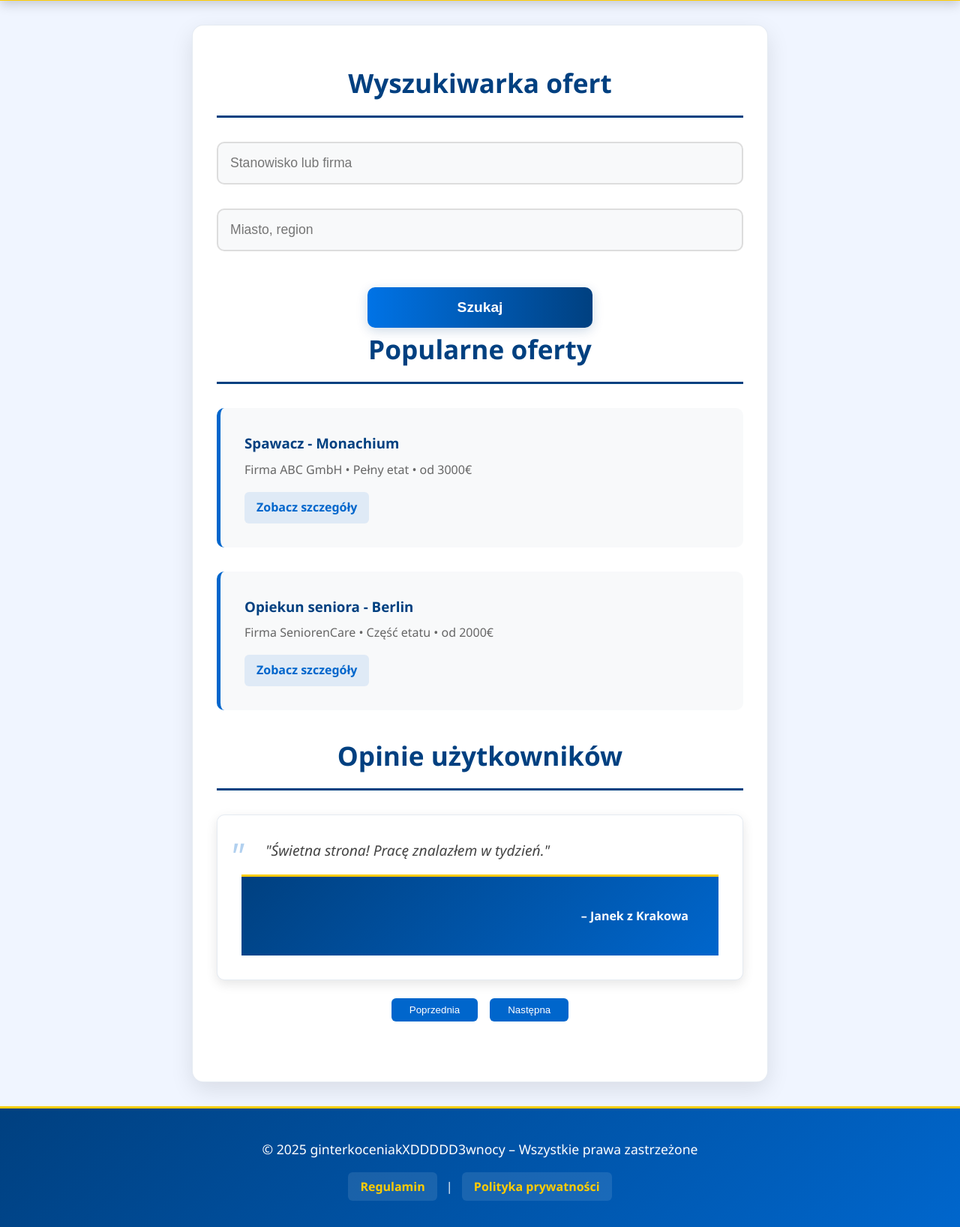
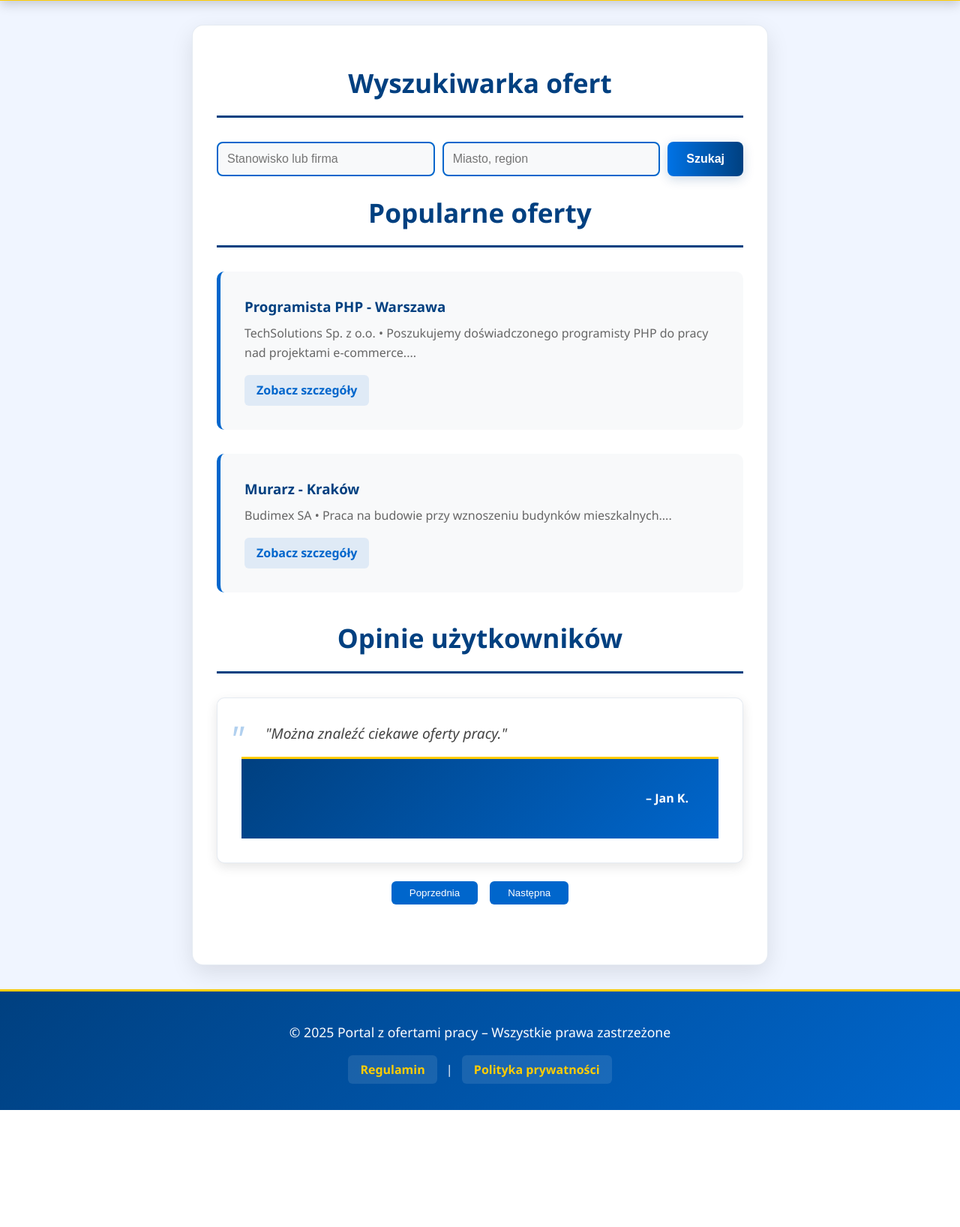
Before and after one commit to GGTeacherOP/deutsch_Koceniak_Ginter, a PHP site: page / in a window 1280 px wide. Shown: the part 269-1905 px from the top of the page at 75% size. After the commit the page ends 1749 px from the top, so only its background shows below. Run offline with PHP 8.4, Linux system fonts and the light colour scheme; data comes from the database, SQL or seed files in the repository.

Commit message:
skrypt index

```diff
--- a/index.php
+++ b/index.php
@@ -1,3 +1,40 @@
+<?php
+require_once 'config.php';
+
+// Pobierz 2 losowe oferty
+$popularne_oferty = [];
+try {
+    $stmt = $conn->prepare("SELECT o.id, o.tytul, o.firma, o.lokalizacja, o.opis
+                           FROM oferty o
+                           ORDER BY RAND() LIMIT 2");
+    $stmt->execute();
+    $result = $stmt->get_result();
+
+    while ($row = $result->fetch_assoc()) {
+        $popularne_oferty[] = $row;
+    }
+} catch (Exception $e) {
+    die("Wystąpił błąd: " . $e->getMessage());
+}
+
+// Pobierz opinie
+$opinie = [];
+try {
+    $stmt = $conn->prepare("SELECT o.tresc, u.imie, u.nazwisko
+                           FROM opinie o
+                           JOIN uzytkownicy u ON o.id_uzytkownika = u.id
+                           ORDER BY o.data_dodania DESC LIMIT 3");
+    $stmt->execute();
+    $result = $stmt->get_result();
+
+    while ($row = $result->fetch_assoc()) {
+        $opinie[] = $row;
+    }
+} catch (Exception $e) {
+    die("Wystąpił błąd: " . $e->getMessage());
+}
+?>
+
 <!DOCTYPE html>
 <html lang="pl">
 <head>
@@ -5,6 +42,20 @@
     <meta name="viewport" content="width=device-width, initial-scale=1.0">
     <title>Portal z ofertami pracy w Niemczech</title>
     <link rel="stylesheet" href="styleindex.css">
+    <script>
+    function submitSearch() {
+        const keyword = document.getElementById('search-keyword').value;
+        const location = document.getElementById('search-location').value;
+
+        // Przekieruj tylko jeśli któryś z filtrów jest wypełniony
+        if (keyword || location) {
+            window.location.href = `lista_ofert.php?keyword=${encodeURIComponent(keyword)}&location=${encodeURIComponent(location)}`;
+        } else {
+            // Jeśli żaden filtr nie jest wypełniony, pokaż wszystkie oferty
+            window.location.href = 'lista_ofert.php';
+        }
+    }
+    </script>
 </head>
 <body>
 
@@ -27,43 +78,34 @@
     <!-- Wyszukiwarka ofert -->
     <section id="wyszukiwarka">
         <h2>Wyszukiwarka ofert</h2>
-        <form action="lista_ofert.php" method="GET">
-            <input type="text" name="keyword" placeholder="Stanowisko lub firma">
-            <input type="text" name="location" placeholder="Miasto, region">
-            <button type="submit">Szukaj</button>
-        </form>
+        <div class="search-form">
+            <input type="text" id="search-keyword" placeholder="Stanowisko lub firma">
+            <input type="text" id="search-location" placeholder="Miasto, region">
+            <button onclick="submitSearch()">Szukaj</button>
+        </div>
     </section>
 
     <!-- Popularne oferty -->
     <section id="popularne-oferty">
         <h2>Popularne oferty</h2>
+        <?php foreach ($popularne_oferty as $oferta): ?>
             <div class="oferta">
-            <h3>Spawacz - Monachium</h3>
-            <p>Firma ABC GmbH • Pełny etat • od 3000€</p>
-            <a href="oferta_szczegoly.php?id=1">Zobacz szczegóły</a>
+                <h3><?= htmlspecialchars($oferta['tytul']) ?> - <?= htmlspecialchars($oferta['lokalizacja']) ?></h3>
+                <p><?= htmlspecialchars($oferta['firma']) ?> • <?= htmlspecialchars(substr($oferta['opis'], 0, 100)) ?>...</p>
+                <a href="oferta_szczegoly.php?id=<?= $oferta['id'] ?>">Zobacz szczegóły</a>
             </div>
-        <div class="oferta">
-            <h3>Opiekun seniora - Berlin</h3>
-            <p>Firma SeniorenCare • Część etatu • od 2000€</p>
-            <a href="oferta_szczegoly.php?id=2">Zobacz szczegóły</a>
-        </div>
+        <?php endforeach; ?>
     </section>
 
     <section id="opinie">
         <h2>Opinie użytkowników</h2>
         <div class="slider-container">
-        <div class="opinia aktywna">
-            <blockquote>"Świetna strona! Pracę znalazłem w tydzień."</blockquote>
-            <footer>– Janek z Krakowa</footer>
+            <?php foreach ($opinie as $index => $opinia): ?>
+                <div class="opinia <?= $index === 0 ? 'aktywna' : '' ?>">
+                    <blockquote>"<?= htmlspecialchars($opinia['tresc']) ?>"</blockquote>
+                    <footer>– <?= htmlspecialchars($opinia['imie'] . ' ' . substr($opinia['nazwisko'], 0, 1)) ?>.</footer>
                 </div>
-        <div class="opinia">
-            <blockquote>"Prosta obsługa, dobre oferty, polecam!"</blockquote>
-            <footer>– Kasia z Wrocławia</footer>
-        </div>
-        <div class="opinia">
-            <blockquote>"Dzięki tej stronie zacząłem pracę w Monachium!"</blockquote>
-            <footer>– Marek z Gdańska</footer>
-        </div>
+            <?php endforeach; ?>
             <div class="slider-nav">
                 <button id="poprzednia">Poprzednia</button>
                 <button id="nastepna">Następna</button>
@@ -73,10 +115,39 @@
 </main>
 
 <footer>
-    <p>&copy; 2025 ginterkoceniakXDDDDD3wnocy – Wszystkie prawa zastrzeżone</p>
+    <p>&copy; 2025 Portal z ofertami pracy – Wszystkie prawa zastrzeżone</p>
     <a href="regulamin.php">Regulamin</a> | <a href="polityka_prywatnosci.php">Polityka prywatności</a>
 </footer>
-<script src="skrypty.js"></script>
+
+<script>
+// Skrypt do obsługi slidera opinii
+document.addEventListener('DOMContentLoaded', function() {
+    const opinie = document.querySelectorAll('.opinia');
+    let currentIndex = 0;
+
+    function showOpinion(index) {
+        opinie.forEach(opinia => opinia.classList.remove('aktywna'));
+        opinie[index].classList.add('aktywna');
+        currentIndex = index;
+    }
+
+    document.getElementById('nastepna').addEventListener('click', function() {
+        const nextIndex = (currentIndex + 1) % opinie.length;
+        showOpinion(nextIndex);
+    });
+
+    document.getElementById('poprzednia').addEventListener('click', function() {
+        const prevIndex = (currentIndex - 1 + opinie.length) % opinie.length;
+        showOpinion(prevIndex);
+    });
+
+    // Automatyczne przewijanie co 5 sekund
+    setInterval(function() {
+        const nextIndex = (currentIndex + 1) % opinie.length;
+        showOpinion(nextIndex);
+    }, 5000);
+});
+</script>
 
 </body>
 </html>
--- a/styleindex.css
+++ b/styleindex.css
@@ -420,3 +420,47 @@ footer a:hover {
     background-color: rgba(255, 255, 255, 0.2);
     transform: translateY(-2px);
 }
+/* Dodatkowe style dla przycisku Szukaj */
+        .search-form {
+            display: flex;
+            gap: 10px;
+            margin-bottom: 20px;
+        }
+
+        .search-form input {
+            flex: 1;
+            padding: 12px;
+            border: 2px solid #0066cc;
+            border-radius: 8px;
+            font-size: 16px;
+            transition: all 0.3s ease;
+        }
+
+        .search-form input:focus {
+            outline: none;
+            border-color: #004080;
+            box-shadow: 0 0 0 3px rgba(0, 102, 204, 0.2);
+        }
+
+        .search-form button {
+            background: linear-gradient(to right, #0073e6, #004080);
+            color: white;
+            border: none;
+            border-radius: 8px;
+            padding: 0 25px;
+            font-size: 16px;
+            font-weight: 600;
+            cursor: pointer;
+            transition: all 0.3s ease;
+            box-shadow: 0 4px 15px rgba(0, 64, 128, 0.2);
+        }
+
+        .search-form button:hover {
+            background: linear-gradient(to right, #0066cc, #003366);
+            transform: translateY(-2px);
+            box-shadow: 0 6px 20px rgba(0, 64, 128, 0.3);
+        }
+
+        .search-form button:active {
+            transform: translateY(0);
+        }
```
Lines whose indentation alone changed are shown as unchanged.
